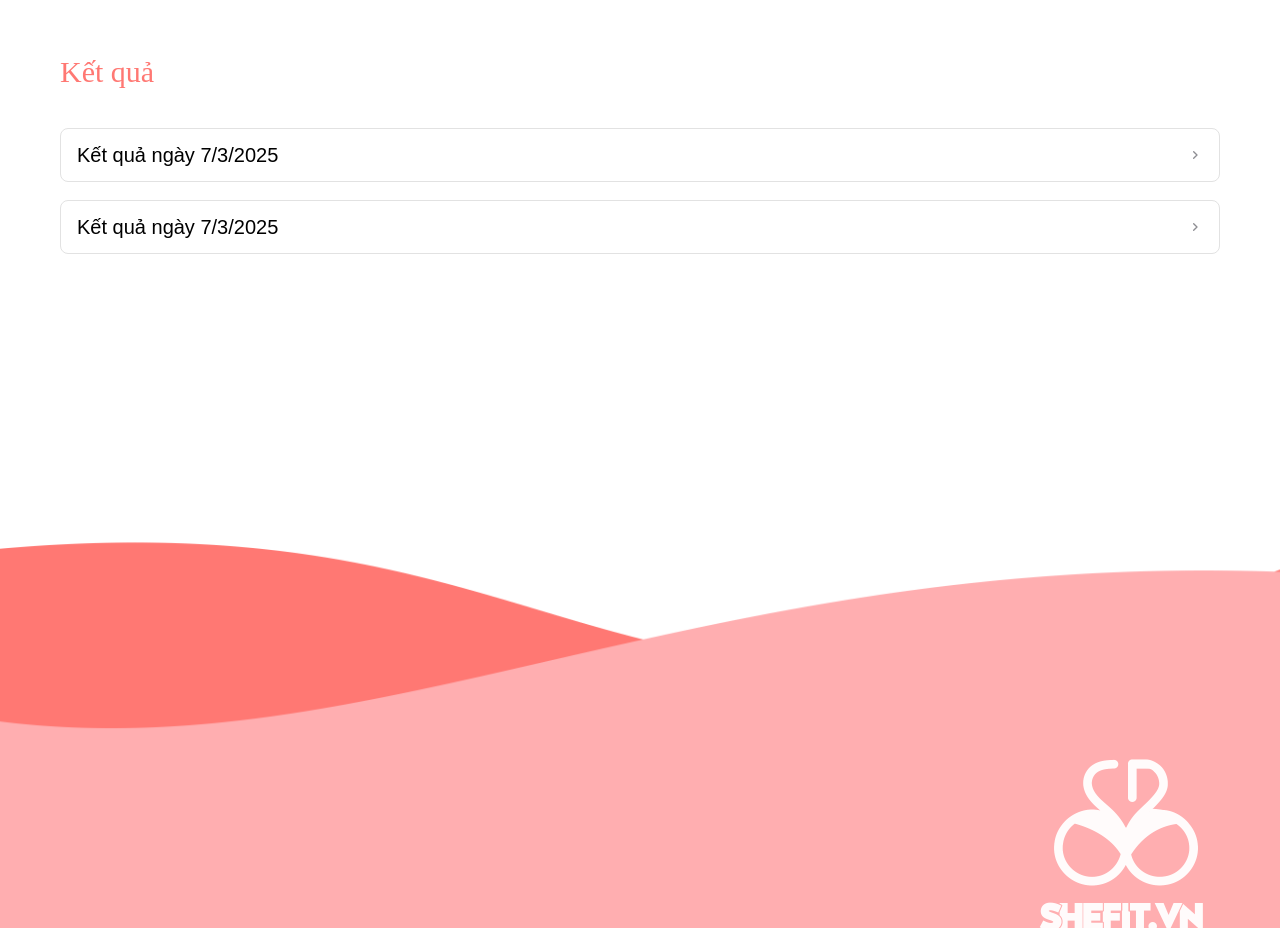
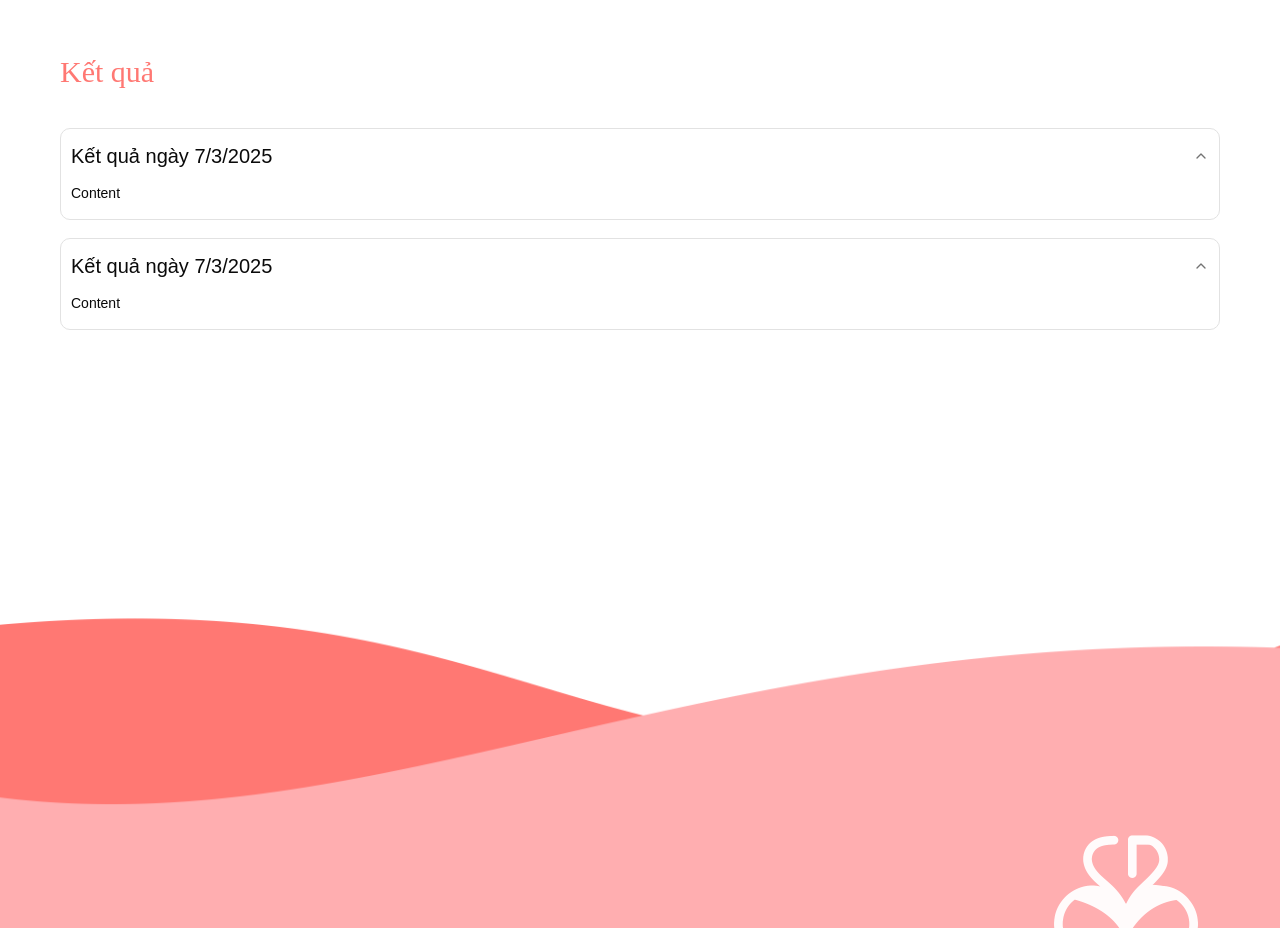
Before and after one commit to hoainamcse/shefit-frontend, a Next.js app: page /account in a window 1280 px wide. Shown: the part 980-1908 px from the top of the page. Built offline with nearby package versions, Linux system fonts and the light colour scheme; a web font is replaced by a local one.

Commit message:
fix: use accordion in quiz results of account page instead of button (#3)

```diff
--- a/app/(user)/account/_components/body-quiz.tsx
+++ b/app/(user)/account/_components/body-quiz.tsx
@@ -1,21 +1,35 @@
-import Image from "next/image"
+import Image from "next/image";
 
-import { Button } from "@/components/ui/button"
-import { RightArrowIcon } from "@/components/icons/right-arrow-icon"
-import Link from "next/link"
+import { Button } from "@/components/ui/button";
+import { RightArrowIcon } from "@/components/icons/right-arrow-icon";
+import Link from "next/link";
+import {
+  Accordion,
+  AccordionContent,
+  AccordionItem,
+  AccordionTrigger,
+} from "@/components/ui/accordion";
 
 export default function BodyQuiz() {
   return (
     <div>
       <div className="bg-[#FFAEB01A] py-[33px] px-[87px]">
-        <div className="text-center text-[#000000] text-[30px] leading-[33px] font-[Coiny] mb-7">Body Quiz</div>
+        <div className="text-center text-[#000000] text-[30px] leading-[33px] font-[Coiny] mb-7">
+          Body Quiz
+        </div>
         <div className="text-center text-[#737373] text-[20px] leading-[30px] px-20 mb-7">
-          Làm bảng câu hỏi để Shefit giúp chị hiểu rõ mình thuộc loại nào trong 5 loại phom dáng, các chỉ số hình thể
-          cần cải thiện và lộ trình “độ dáng” phù hợp nhất
+          Làm bảng câu hỏi để Shefit giúp chị hiểu rõ mình thuộc loại nào trong
+          5 loại phom dáng, các chỉ số hình thể cần cải thiện và lộ trình “độ
+          dáng” phù hợp nhất
         </div>
 
         <div className="relative w-full aspect-[9/2]">
-          <Image src="/body-quiz-image.jpg" alt="Body Quiz Image" fill objectFit="cover" />
+          <Image
+            src="/body-quiz-image.jpg"
+            alt="Body Quiz Image"
+            fill
+            objectFit="cover"
+          />
         </div>
 
         <div className="text-center mt-7">
@@ -28,19 +42,43 @@ export default function BodyQuiz() {
       </div>
 
       <div className="py-20 px-[60px]">
-        <div className="text-[#FF7873] text-[30px] leading-[33px] font-[Coiny] mb-10">Kết quả</div>
+        <div className="text-[#FF7873] text-[30px] leading-[33px] font-[Coiny] mb-10">
+          Kết quả
+        </div>
         <div className="flex flex-col gap-[18px]">
-          <Button className="justify-between bg-background border border-[#E2E2E2] shadow-none text-[#000000] h-[54px] ">
-            <span className="text-[20px] leading-[30px]">Kết quả ngày 7/3/2025</span>{" "}
-            <RightArrowIcon stroke="#8E8E93" />
-          </Button>
+          <Accordion
+            type="single"
+            collapsible
+            className="w-full border border-[#E2E2E2] rounded-[10px] px-2.5"
+            defaultValue="item-1"
+          >
+            <AccordionItem value="item-1" className="border-b-0">
+              <AccordionTrigger className="py-[13px]">
+                <div className="text-xl font-normal">Kết quả ngày 7/3/2025</div>
+              </AccordionTrigger>
+              <AccordionContent>
+                <div>Content</div>
+              </AccordionContent>
+            </AccordionItem>
+          </Accordion>
 
-          <Button className="justify-between bg-background border border-[#E2E2E2] shadow-none text-[#000000] h-[54px] ">
-            <span className="text-[20px] leading-[30px]">Kết quả ngày 7/3/2025</span>{" "}
-            <RightArrowIcon stroke="#8E8E93" />
-          </Button>
+          <Accordion
+            type="single"
+            collapsible
+            className="w-full border border-[#E2E2E2] rounded-[10px] px-2.5"
+            defaultValue="item-1"
+          >
+            <AccordionItem value="item-1" className="border-b-0">
+              <AccordionTrigger className="py-[13px]">
+                <div className="text-xl font-normal">Kết quả ngày 7/3/2025</div>
+              </AccordionTrigger>
+              <AccordionContent>
+                <div>Content</div>
+              </AccordionContent>
+            </AccordionItem>
+          </Accordion>
         </div>
       </div>
     </div>
-  )
+  );
 }
```
